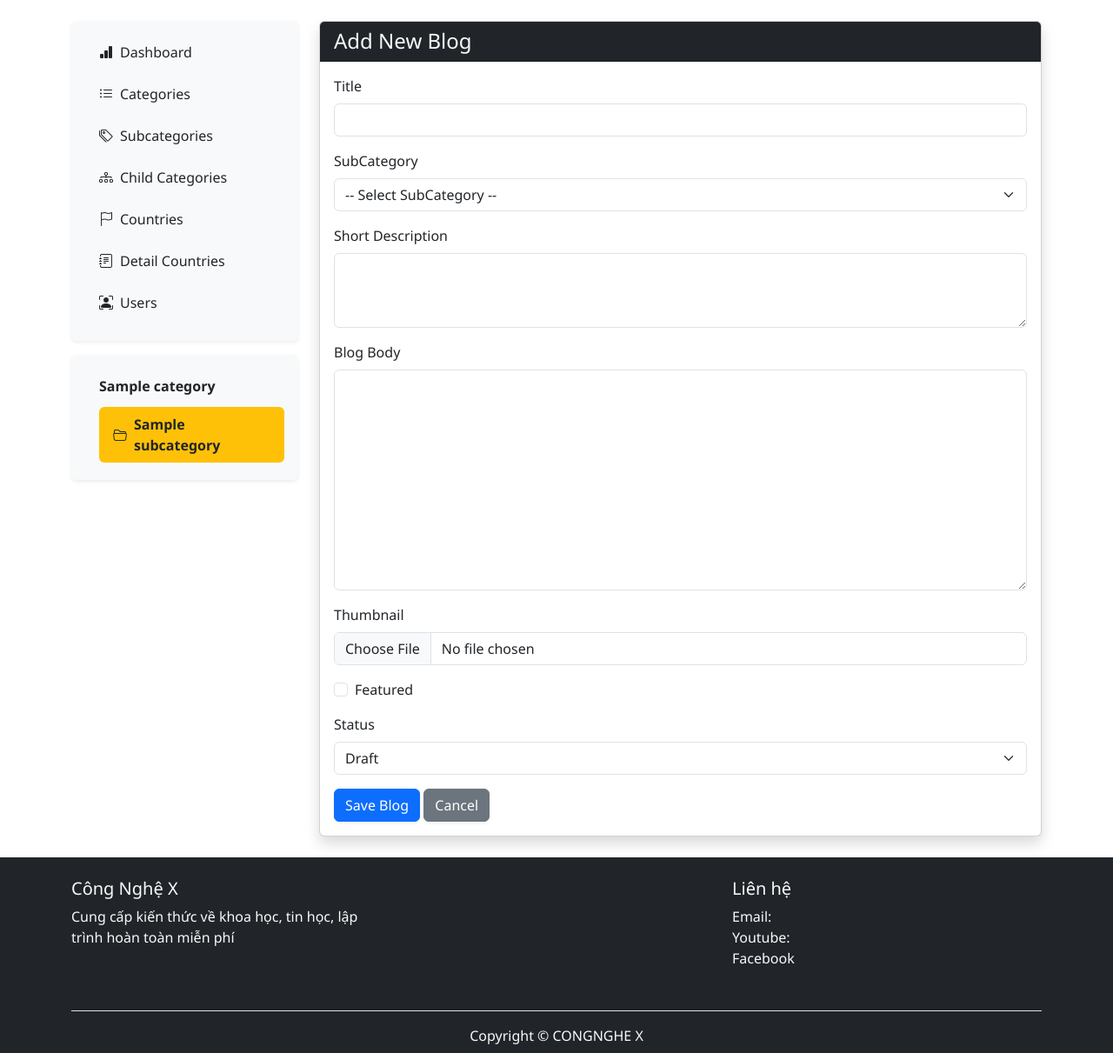
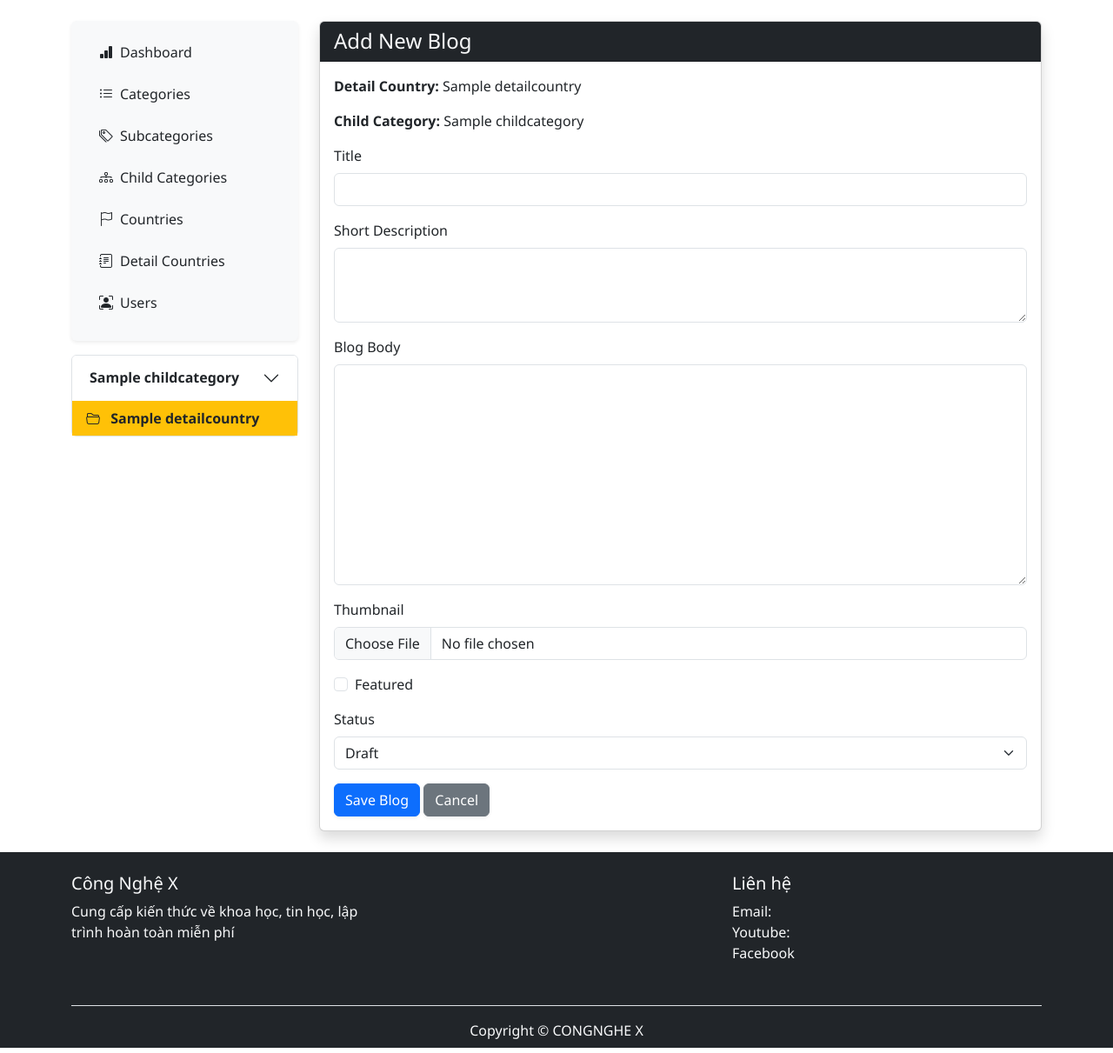
Before and after one commit to Hung998S/my_blog, a Django app: page /dashboard/blogs/add/?id=1 in a window 1280 px wide. Shown: the part 141-1352 px from the top of the page at 87% size. Run offline with Django 5.2, Linux system fonts and the light colour scheme; tables that the repository leaves empty hold one stand-in row (values such as "Sample post"); grey boxes marked "Sample" are stand-in pictures; a database or web service that is not in the repository returns one stand-in record (values such as "Sample title"); data that the repository does not hold is empty; some libraries are stand-ins or nearby versions.

Commit message:
blog category

```diff
--- a/blog_main/settings.py
+++ b/blog_main/settings.py
@@ -73,7 +73,7 @@ TEMPLATES = [
                 'django.contrib.messages.context_processors.messages',
                 'blogs.context_processors.categories_processor',
                 'blogs.context_processors.youtube_channel_context',
-
+                'blogs.context_processors.childcategories_processor',
             ],
         },
     },
--- a/blogs/context_processors.py
+++ b/blogs/context_processors.py
@@ -1,8 +1,7 @@
 # blogs/context_processors.py
 
-from .models import Category, SubCategory
+from .models import Category, SubCategory, ChildCategory
 from .views import get_youtube_channel
-
 
 
 def categories_processor(request):
@@ -13,6 +12,12 @@ def subcategories_processor(request):
     subcategories = SubCategory.objects.select_related('category').all()
     return {'subcategories': subcategories}
 
+
+def childcategories_processor(request):
+    # Dùng prefetch_related để giảm số query
+    childcategories = ChildCategory.objects.prefetch_related('detail_countries').all()
+    return {'childcategories': childcategories}
+
 def youtube_channel_context(request):
     return {
         "channel": get_youtube_channel()
--- a/blogs/urls.py
+++ b/blogs/urls.py
@@ -8,7 +8,7 @@ urlpatterns = [
     path('childcategory/<int:subcategory_id>/', views.childcategory_detail, name='childcategory_detail'),
     path('country/<int:pk>/', views.country_detail, name='country_detail'),
 
-    path('blogcategory/<int:subcategory_id>/', views.category_blog, name='category_blog'),
+    path('blogcategory/<int:detailcountry_id>/', views.category_blog, name='category_blog'),
     path("youtube-info/", views.youtube_info, name="youtube_info"),
     path('blog/<int:blog_id>/', views.blog_detail, name='blog_detail'),
     path('blog/search/', views.search, name='search'),
--- a/blogs/views.py
+++ b/blogs/views.py
@@ -1,6 +1,6 @@
 import requests
 from django.shortcuts import render, get_object_or_404, redirect
-from .models import Category, SubCategory, Blog, Comment , Country ,ChildCategory
+from .models import Category, SubCategory, Blog, Comment , Country ,ChildCategory, DetailCountry
 from django.core.paginator import Paginator
 from django.conf import settings
 from django.shortcuts import render
@@ -143,22 +143,25 @@ def detailcountry_detail(request, childcategory_id):
     return render(request, 'country_detail.html', context)
 
 
-def category_blog(request, subcategory_id):
-    # Lấy đúng subcategory theo id
-    subcategory = get_object_or_404(SubCategory, id=subcategory_id)
-    # Lấy category cha của subcategory này
+# views.py
+def category_blog(request, detailcountry_id):
+    detail = get_object_or_404(DetailCountry, id=detailcountry_id)
+    childcategory = detail.childcategory
+    subcategory = childcategory.subcategory
     category = subcategory.category
-    # Lấy blog thuộc subcategory này
-    blogs = Blog.objects.filter(subcategory=subcategory,status='published').order_by('-created_at')
-    # Bài viết nổi bật (toàn bộ site hoặc chỉ subcategory này tùy ý)
+
+    blogs = Blog.objects.filter(detail_country=detail, status='published').order_by('-created_at')
     featured_post = Blog.objects.filter(is_featured=True, status='published')
 
     return render(request, 'category_blog.html', {
+        'detail': detail,
+        'childcategory': childcategory,
+        'subcategory': subcategory,
         'category': category,
-        'subcategory': subcategory,
         'blogs': blogs,
         'featured_post': featured_post,
     })
+
 
 
 def youtube_info(request):
@@ -182,17 +185,14 @@ def youtube_info(request):
 
 def blog_detail(request, blog_id):
     blog = get_object_or_404(Blog, id=blog_id)
-    subcategory = blog.subcategory
-    category = subcategory.category
 
-    # Lấy blog liên quan
-    related_blogs = Blog.objects.filter(subcategory=subcategory).exclude(id=blog.id).order_by('-created_at')[:4]
+    # Lấy blog liên quan (lọc theo detail_country)
+    related_blogs = Blog.objects.filter(detail_country=blog.detail_country).exclude(id=blog.id).order_by('-created_at')[:4]
     if not related_blogs.exists():
         related_blogs = Blog.objects.exclude(id=blog.id).order_by('-created_at')[:4]
 
     # Xử lý POST: thêm comment hoặc xóa comment (nếu superuser)
     if request.method == "POST":
-        # Xóa comment (superuser)
         if 'delete_comment_id' in request.POST and request.user.is_superuser:
             comment_id = request.POST.get('delete_comment_id')
             comment_to_delete = get_object_or_404(Comment, id=comment_id)
@@ -200,16 +200,11 @@ def blog_detail(request, blog_id):
             messages.success(request, "Comment đã được xóa!")
             return redirect(f'/blog/{blog_id}/')
 
-        # Thêm comment
         elif request.user.is_authenticated:
             if request.user.is_active:
                 content = request.POST.get("comment")
                 if content:
-                    Comment.objects.create(
-                        blog=blog,
-                        user=request.user,
-                        content=content
-                    )
+                    Comment.objects.create(blog=blog, user=request.user, content=content)
                     messages.success(request, "Bình luận của bạn đã được gửi!")
                 else:
                     messages.error(request, "Bình luận không được để trống!")
@@ -219,18 +214,15 @@ def blog_detail(request, blog_id):
 
     # Lấy comment với pagination
     comment_list = Comment.objects.filter(blog=blog).order_by('-created_at')
-    paginator = Paginator(comment_list, 5)  # 5 comment/trang
+    paginator = Paginator(comment_list, 5)
     page_number = request.GET.get('page')
     comments = paginator.get_page(page_number)
 
     return render(request, 'blog_detail.html', {
         'blog': blog,
-        'subcategory': subcategory,
-        'category': category,
         'related_blogs': related_blogs,
         'comments': comments,
     })
-
 
 def search(request):
     keyword = request.GET.get('keyword', '').strip()
--- a/dashboards/urls.py
+++ b/dashboards/urls.py
@@ -12,7 +12,7 @@ urlpatterns = [
     path('dashboard/detail-countries/', views.detail_countries, name='detail_countries'),
 
     path('blogs/', views.blogs, name= 'blogs'),
-    path('dashboard/subcategories/<int:sub_id>/', views.subcategory_detail, name='subcategories'),
+    # path('dashboard/subcategories/<int:sub_id>/', views.subcategory_detail, name='subcategories'),
     path('blogs/add/', views.add_blogs, name="add_blogs"),
     path('upload-image/', views.upload_image, name='upload_image'),
     path('blogs/<int:blog_id>/edit/', views.edit_blogs, name="edit_blogs"),
--- a/dashboards/views.py
+++ b/dashboards/views.py
@@ -10,24 +10,22 @@ from django.core.files.storage import default_storage
 from django.contrib.auth.models import User
 from django.contrib.auth.decorators import login_required, user_passes_test
 from django.core.paginator import Paginator
+from django.shortcuts import render
 
 
 # Create your views here.
 @user_passes_test(lambda u: u.is_superuser)
 def dashboard(request):
-    category_counts = Category.objects.all().count()
-    subcategories_counts = SubCategory.objects.all().count()
-    blogs_counts = Blog.objects.all().count()
-
     context = {
-        'category_counts' : category_counts,
-        'subcategories_counts' : subcategories_counts,
-        'blogs_counts': blogs_counts
+        'category_counts': Category.objects.count(),
+        'subcategories_counts': SubCategory.objects.count(),
+        'childcategories_counts': ChildCategory.objects.count(),
+        'countries_counts': Country.objects.count(),
+        'detailcountries_counts': DetailCountry.objects.count(),
+        'blogs_counts': Blog.objects.count(),
     }
 
     return render(request, 'dashboard/dashboard.html', context)
-
-
 
 def categories(request):
     if request.method == "POST":
@@ -313,10 +311,12 @@ def detail_countries(request):
     return render(request, 'dashboard/detail_countries.html', context)
 
 
+
+# Lọc blog theo detail_country
 def blogs(request):
-    sub_id = request.GET.get('id')  # lấy id subcategory từ query string
-    if sub_id:
-        posts = Blog.objects.filter(subcategory_id=sub_id).order_by('-created_at')
+    detail_id = request.GET.get('id')  # lấy id detail_country từ query string
+    if detail_id:
+        posts = Blog.objects.filter(detail_country_id=detail_id).order_by('-created_at')
     else:
         posts = Blog.objects.all().order_by('-created_at')
 
@@ -325,32 +325,38 @@ def blogs(request):
     }
     return render(request, 'dashboard/blogs.html', context)
 
-def subcategory_detail(request, sub_id):
-    sub = get_object_or_404(SubCategory, id=sub_id)
-    blogs = Blog.objects.filter(subcategory=sub).order_by('-created_at')
+
+# Nếu vẫn muốn có view cho detail_country (giống subcategory_detail cũ)
+def detail_country_view(request, detail_id):
+    detail = get_object_or_404(DetailCountry, id=detail_id)
+    blogs = Blog.objects.filter(detail_country=detail).order_by('-created_at')
     context = {
-        'sub': sub,
+        'detail': detail,
         'posts': blogs
     }
     return render(request, 'dashboard/blogs.html', context)
 
 
 def add_blogs(request):
+    # Lấy id detail country từ sidebar (?id=xx)
+    detail_id = request.GET.get("id")
+    detail_country = None
+    if detail_id:
+        detail_country = get_object_or_404(DetailCountry, id=detail_id)
+
     if request.method == "POST":
         title = request.POST.get("title")
-        sub_id = request.POST.get("subcategory")
         short_desc = request.POST.get("short_description")
         blog_body = request.POST.get("blog_body")
         status = request.POST.get("status", "draft")
         is_featured = request.POST.get("is_featured") == "on"
         image = request.FILES.get("blog_image")
 
-        if title and sub_id and blog_body:
-            sub = get_object_or_404(SubCategory, id=sub_id)
+        if title and blog_body and detail_country:
             Blog.objects.create(
                 title=title,
-                slug=title.lower().replace(" ", "-"),  # tự tạo slug
-                subcategory=sub,
+                slug=title.lower().replace(" ", "-"),
+                detail_country=detail_country,
                 author=request.user,
                 short_description=short_desc,
                 blog_body=blog_body,
@@ -361,12 +367,19 @@ def add_blogs(request):
             messages.success(request, f"Blog '{title}' created successfully!")
             return redirect("blogs")
         else:
-            messages.error(request, "Title, SubCategory và Blog Body là bắt buộc!")
+            messages.error(request, "Title, DetailCountry và Blog Body là bắt buộc!")
 
-    subs = SubCategory.objects.all()
-    return render(request, "dashboard/add_blogs.html", {"subcategories": subs})
+    # Lấy tất cả childcategories và detail_countries để render sidebar
+    childcategories = ChildCategory.objects.prefetch_related("detail_countries").all()
 
-
+    return render(
+        request,
+        "dashboard/add_blogs.html",
+        {
+            "childcategories": childcategories,
+            "selected_detail": detail_country,
+        }
+    )
 
 @csrf_exempt
 def upload_image(request):
@@ -384,36 +397,37 @@ def upload_image(request):
         "error": {"message": "Invalid request"}
     })
 
+
 def edit_blogs(request, blog_id):
     blog = get_object_or_404(Blog, id=blog_id)
 
     if request.method == "POST":
         title = request.POST.get("title")
-        sub_id = request.POST.get("subcategory")
+        detail_country_id = request.POST.get("detail_country")  # 🔄 đổi từ subcategory sang detail_country
         short_desc = request.POST.get("short_description")
         blog_body = request.POST.get("blog_body")
         status = request.POST.get("status", "draft")
         is_featured = request.POST.get("is_featured") == "on"
         image = request.FILES.get("blog_image")
 
-        # Debug thử
+        # Debug
         print("=== DEBUG EDIT BLOG ===")
-        print("FILES:", request.FILES)         # Xem có file nào không
-        print("Image:", image)                 # Xem ảnh nhận vào là gì
-        print("Old Image:", blog.blog_image)   # Xem ảnh cũ trong DB
+        print("FILES:", request.FILES)
+        print("Image:", image)
+        print("Old Image:", blog.blog_image)
 
-        if title and sub_id and blog_body:
-            sub = get_object_or_404(SubCategory, id=sub_id)
+        if title and detail_country_id and blog_body:
+            detail_country = get_object_or_404(DetailCountry, id=detail_country_id)
 
             blog.title = title
             blog.slug = title.lower().replace(" ", "-")
-            blog.subcategory = sub
+            blog.detail_country = detail_country  # 🔄 gán detail_country
             blog.short_description = short_desc
             blog.blog_body = blog_body
             blog.is_featured = is_featured
             blog.status = status
 
-            if image:  # nếu upload ảnh mới thì thay ảnh cũ
+            if image:  # Nếu upload ảnh mới thì thay ảnh cũ
                 print(">>> Updating image to:", image.name)
                 blog.blog_image = image
             else:
@@ -423,11 +437,11 @@ def edit_blogs(request, blog_id):
             messages.success(request, f"Blog '{title}' updated successfully!")
             return redirect("blogs")
         else:
-            messages.error(request, "Title, SubCategory và Blog Body là bắt buộc!")
+            messages.error(request, "Title, DetailCountry và Blog Body là bắt buộc!")
 
-    subs = SubCategory.objects.all()
+    detail_countries = DetailCountry.objects.all()
     return render(request, "dashboard/edit_blogs.html", {
-        "subcategories": subs,
+        "detail_countries": detail_countries,
         "blog": blog
     })
 
--- a/templates/base/base.html
+++ b/templates/base/base.html
@@ -28,6 +28,7 @@
     <div class="row">
       {% include './navcol.html' %}
       {% block blogdetail %}{% endblock %}
+      {% block blogcategory %}{% endblock %}
       {% block childcategory %}{% endblock %}
       {% block search %}{% endblock %}
       {% block subcategory %}{% endblock %}
--- a/templates/dashboard/base/add_blogs.html
+++ b/templates/dashboard/base/add_blogs.html
@@ -9,66 +9,69 @@
             <form method="POST" enctype="multipart/form-data">
                 {% csrf_token %}
 
+                <!-- Hidden input nhận detail_country từ GET -->
+                <input type="hidden" name="detail_country" value="{{ request.GET.id|default:'' }}">
+
+                <!-- Thông tin Detail Country -->
+                {% if selected_detail %}
+                    <div class="mb-3">
+                        <p><strong>Detail Country:</strong> {{ selected_detail.name }}</p>
+                        <p><strong>Child Category:</strong> {{ selected_detail.childcategory.title }}</p>
+                    </div>
+                {% else %}
+                    <div class="mb-3 text-danger">
+                        Vui lòng chọn Detail Country từ sidebar trước khi thêm blog.
+                    </div>
+                {% endif %}
+
                 <!-- Title -->
                 <div class="mb-3">
-                    <label class="form-label">Title</label>
-                    <input type="text" name="title" class="form-control" required>
-                </div>
-
-                <!-- SubCategory -->
-                <div class="mb-3">
-                    <label class="form-label">SubCategory</label>
-                    <select name="subcategory" class="form-select" required>
-                        <option value="">-- Select SubCategory --</option>
-                        {% for sub in subcategories %}
-                            <option value="{{ sub.id }}">{{ sub.category.category_name }} - {{ sub.name }}</option>
-                        {% endfor %}
-                    </select>
+                    <label for="title" class="form-label">Title</label>
+                    <input type="text" name="title" id="title" class="form-control" required>
                 </div>
 
                 <!-- Short Description -->
                 <div class="mb-3">
-                    <label class="form-label">Short Description</label>
-                    <textarea name="short_description" class="form-control" rows="3" maxlength="1000"></textarea>
+                    <label for="short_description" class="form-label">Short Description</label>
+                    <textarea name="short_description" id="short_description" class="form-control" rows="3" maxlength="1000"></textarea>
                 </div>
 
                 <!-- Blog Body (CKEditor) -->
                 <div class="mb-3">
-                    <label class="form-label">Blog Body</label>
+                    <label for="id_blog_body" class="form-label">Blog Body</label>
                     <textarea name="blog_body" id="id_blog_body" class="form-control" rows="10"></textarea>
                 </div>
 
                 <!-- Thumbnail -->
                 <div class="mb-3">
-                    <label class="form-label">Thumbnail</label>
-                    <input type="file" name="blog_image" class="form-control">
+                    <label for="blog_image" class="form-label">Thumbnail</label>
+                    <input type="file" name="blog_image" id="blog_image" class="form-control">
                 </div>
 
                 <!-- Featured -->
                 <div class="form-check mb-3">
-                    <input type="checkbox" name="is_featured" class="form-check-input" id="featured">
+                    <input type="checkbox" name="is_featured" id="featured" class="form-check-input">
                     <label for="featured" class="form-check-label">Featured</label>
                 </div>
 
                 <!-- Status -->
                 <div class="mb-3">
-                    <label class="form-label">Status</label>
-                    <select name="status" class="form-select">
+                    <label for="status" class="form-label">Status</label>
+                    <select name="status" id="status" class="form-select">
                         <option value="draft">Draft</option>
                         <option value="published">Published</option>
                     </select>
                 </div>
 
-                <button type="submit" class="btn btn-primary">Save Blog</button>
+                <!-- Buttons -->
+                <button type="submit" class="btn btn-primary" {% if not selected_detail %}disabled{% endif %}>Save Blog</button>
                 <a href="{% url 'blogs' %}" class="btn btn-secondary">Cancel</a>
             </form>
         </div>
     </div>
 </div>
 
-
-
-
+<!-- CKEditor -->
 <script src="https://cdn.ckeditor.com/ckeditor5/39.0.0/classic/ckeditor.js"></script>
 <script>
 ClassicEditor
@@ -78,10 +81,10 @@ ClassicEditor
     }
 })
 .then(editor => {
-    // Sync dữ liệu trước submit
-    document.querySelector('form').addEventListener('submit', function() {
+    const form = document.querySelector('form');
+    form.addEventListener('submit', function() {
         document.querySelector('#id_blog_body').value = editor.getData();
     });
 })
-.catch(error => { console.error(error); });
+.catch(error => console.error(error));
 </script>
--- a/templates/dashboard/base/leftsidebar.html
+++ b/templates/dashboard/base/leftsidebar.html
@@ -58,24 +58,45 @@
 
   </div>
 
-  <!-- Categories & Subcategories -->
-  <div class="nav mt-3 flex-column nav-pills bg-light p-3 rounded shadow-sm" aria-orientation="vertical">
-    {% for category in categories %}
-        <span class="nav-link text-dark fw-bold mb-1">{{ category.category_name }}</span>
+ <!-- childcategories & Detail Countries -->
+<div class="accordion mt-3" id="childcategoryAccordion">
+    {% for child in childcategories %}
+    <div class="accordion-item">
+        <h2 class="accordion-header" id="heading{{ child.id }}">
+            <button class="accordion-button collapsed text-dark fw-bold" type="button"
+                    data-bs-toggle="collapse"
+                    data-bs-target="#collapse{{ child.id }}"
+                    aria-expanded="false"
+                    aria-controls="collapse{{ child.id }}">
+                {{ child.title }}
+            </button>
+        </h2>
+        <div id="collapse{{ child.id }}" class="accordion-collapse collapse {% if selected_detail and selected_detail.childcategory.id == child.id %}show{% endif %}"
+             aria-labelledby="heading{{ child.id }}"
+             data-bs-parent="#childcategoryAccordion">
+            <div class="accordion-body p-0">
+                <div class="list-group list-group-flush">
+                    {% for detail in child.detail_countries.all %}
+                        <a href="{% url 'add_blogs' %}?id={{ detail.id }}"
+                           class="list-group-item list-group-item-action
+                           {% if selected_detail and selected_detail.id == detail.id %}
+                               active bg-warning text-dark fw-bold
+                           {% else %}text-secondary{% endif %}">
+                            <i class="bi bi-folder2-open me-2"></i> {{ detail.name }}
+                        </a>
+                    {% empty %}
+                        <span class="text-muted ms-3 d-block">No detail countries</span>
+                    {% endfor %}
+                </div>
+            </div>
+        </div>
+    </div>
+    {% empty %}
+        <span class="text-muted d-block">No child categories</span>
+    {% endfor %}
+</div>
 
-        {% for sub in category.subcategories.all %}
-            <a href="{% url 'blogs' %}?id={{ sub.id }}"
-               class="nav-link d-flex align-items-center ms-3 mb-1
-               {% if request.GET.id|default:'' == sub.id|stringformat:'s' %}
-                   active bg-warning text-dark fw-bold
-               {% else %}text-secondary{% endif %}">
-                <i class="bi bi-folder2-open me-2"></i> {{ sub.name }}
-            </a>
-        {% empty %}
-            <span class="text-muted ms-3">No subcategories</span>
-        {% endfor %}
-    {% empty %}
-        <span class="text-muted">No categories</span>
-    {% endfor %}
-  </div>
+
+
+
 </div>
```
Also changed, not shown: blogs/admin.py (+5 -3 lines), blogs/models.py (+10 -2 lines), templates/base/blogcategory.html (+89 -20 lines), templates/base/country.html (+34 -7 lines), templates/dashboard/base/blogs.html (+5 -8 lines), templates/dashboard/base/rightsidebar.html (+36 -3 lines), blogs/migrations/0020_remove_blog_subcategory_blog_detail_country.py (added).
